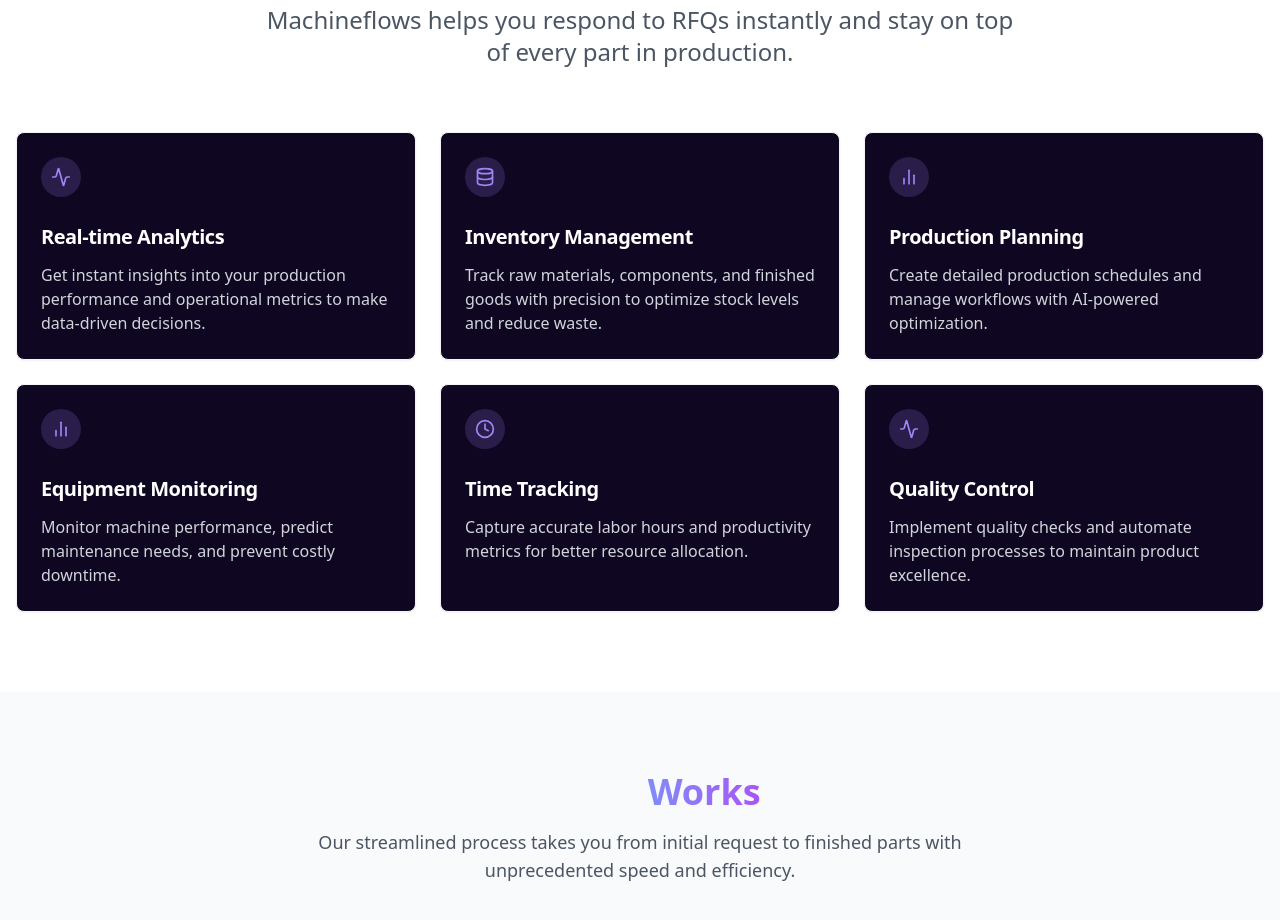
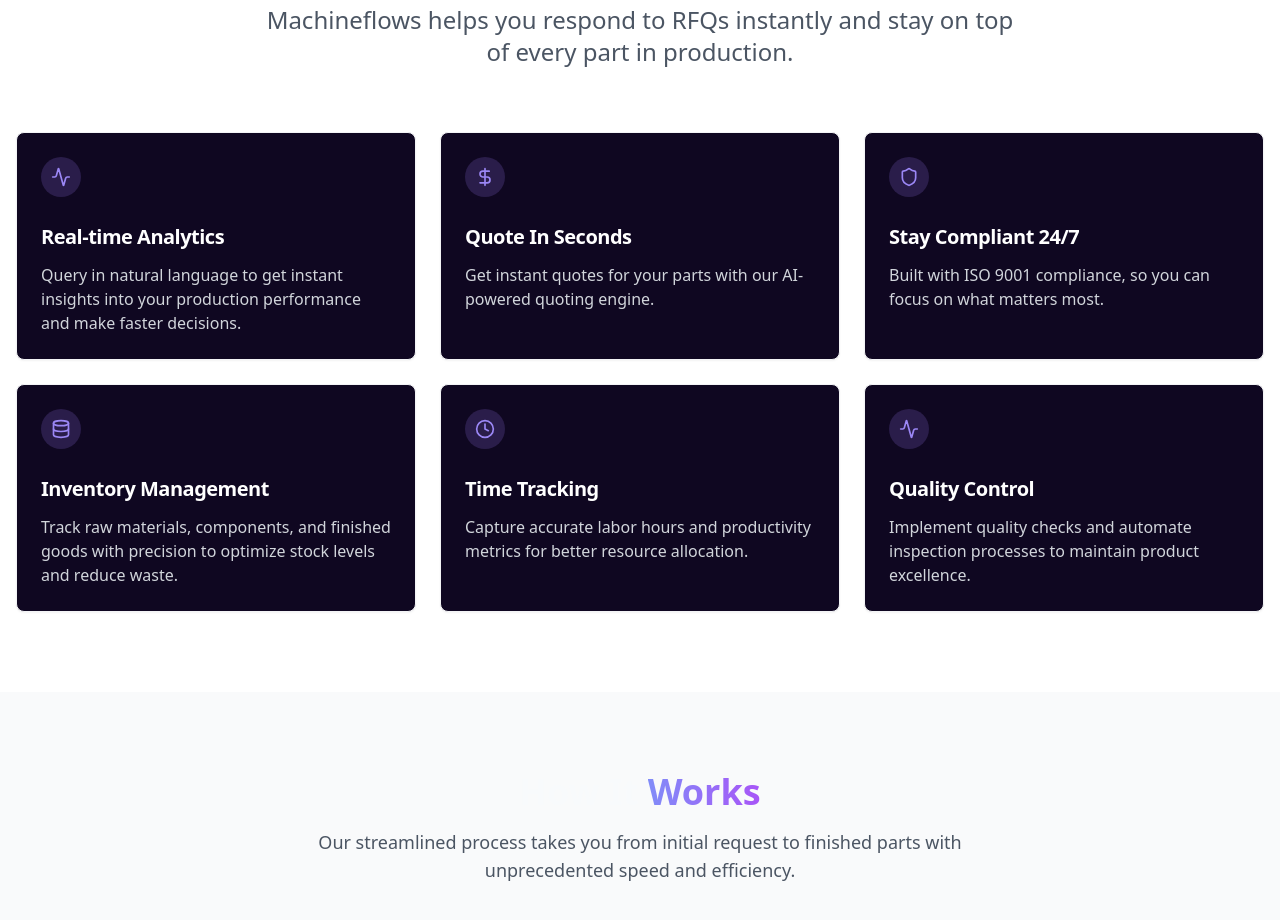
Before and after one commit to machineflows/machineflows-dot-com, a React (Vite) app: page / in a window 1280 px wide. Shown: the part 1200-2120 px from the top of the page. Built offline with nearby package versions, Linux system fonts and the light colour scheme.

Commit message:
feat: features updated

```diff
--- a/src/components/FeatureSection.tsx
+++ b/src/components/FeatureSection.tsx
@@ -1,29 +1,34 @@
 
 import React from 'react';
-import { Activity, Database, Clock, BarChart2 } from 'lucide-react';
+import { Activity, Database, Clock, BarChart2, DollarSign, Shield } from 'lucide-react';
 import { Card, CardContent, CardHeader, CardTitle } from '@/components/ui/card';
 
 const features = [
   {
     title: "Real-time Analytics",
-    description: "Get instant insights into your production performance and operational metrics to make data-driven decisions.",
+    description: "Query in natural language to get instant insights into your production performance and make faster decisions.",
     icon: Activity
   },
   {
-    title: "Inventory Management",
+    title: "Quote In Seconds",
+    description: "Get instant quotes for your parts with our AI-powered quoting engine.",
+    icon: DollarSign
+  },
+  {
+    title: "Stay Compliant 24/7",
+    description: "Built with ISO 9001 compliance, so you can focus on what matters most.",
+    icon: Shield
+  },
+  {
+    title: "Inventory Management  ",
     description: "Track raw materials, components, and finished goods with precision to optimize stock levels and reduce waste.",
     icon: Database
   },
-  {
-    title: "Production Planning",
-    description: "Create detailed production schedules and manage workflows with AI-powered optimization.",
-    icon: BarChart2
-  },
-  {
-    title: "Equipment Monitoring",
-    description: "Monitor machine performance, predict maintenance needs, and prevent costly downtime.",
-    icon: BarChart2
-  },
+  // {
+  //   title: "Production Planning",
+  //   description: "Create detailed production schedules and manage workflows with AI-powered optimization.",
+  //   icon: BarChart2
+  // },
   {
     title: "Time Tracking",
     description: "Capture accurate labor hours and productivity metrics for better resource allocation.",
```
